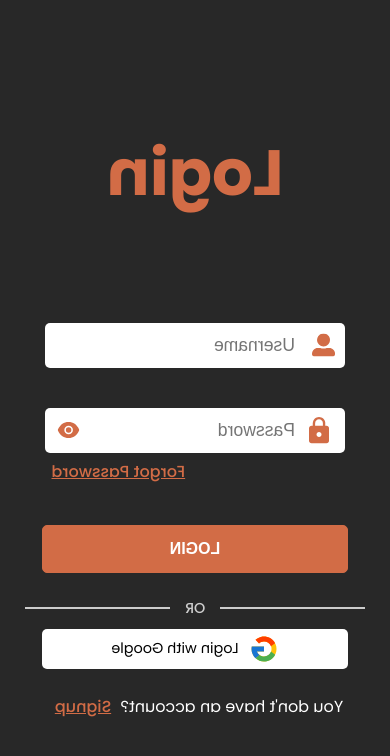
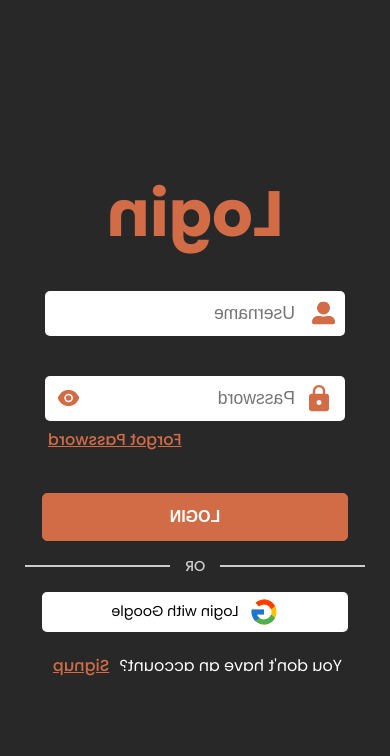
Before and after one commit to 404-Runtime-Terror/Password-Manager-Frontend, a Next.js app: page /components/Login in a window 390 px wide. Shown: the top 756 px of the page. Built offline with nearby package versions, Linux system fonts and the light colour scheme.

Commit message:
added change in mobile and desktop view

```diff
--- a/pages/components/Login/index.jsx
+++ b/pages/components/Login/index.jsx
@@ -141,6 +141,8 @@ const Login = (props) => {
                   style={{
                     border: "none",
                     color: "var(--primary-color) !important",
+                    alignSelf: "flex-end",
+                    marginRight: "18px",
                   }}
                 >
                   Forgot Password
@@ -168,7 +170,6 @@ const Login = (props) => {
                   </button>
                 </div>
               </form>
-              <br />
 
               {/* or bar */}
               <div
@@ -177,6 +178,7 @@ const Login = (props) => {
                   alignItems: "center",
                   gap: 5,
                   width: "100%",
+                  margin: "15px 0",
                 }}
               >
                 <div class={style.bar} style={{ flex: 1 }}></div>
@@ -190,7 +192,6 @@ const Login = (props) => {
                   display: "flex",
                   alignItems: "center",
                   flexDirection: "column",
-                  marginTop: 10,
                   gap: 10,
                   width: "100%",
                 }}
@@ -201,7 +202,6 @@ const Login = (props) => {
                   <span style={{ marginLeft: 10 }}>Login with Google</span>
                 </div>
               </div>
-              <br />
 
               {/* signup button */}
               {/* onclicking this button it will redirect to signup page */}
@@ -210,7 +210,7 @@ const Login = (props) => {
                 <a
                   onClick={() => props.setisLoginPage(false)}
                   className={style.redirect}
-                  style={{ cursor: "pointer", color: "var(--primary-color)" }}
+                  style={{ cursor: "pointer" }}
                 >
                   Signup
                 </a>
--- a/pages/components/Login/style.module.css
+++ b/pages/components/Login/style.module.css
@@ -17,7 +17,7 @@
   display: flex;
   flex-direction: column;
   align-items: center;
-  justify-content: space-evenly;
+  justify-content: center;
   height: 90vh;
   width: 500px;
   /* background-color: rgb(255, 255, 255, 0.4); */
@@ -34,6 +34,7 @@
   color: var(--primary-color);
   text-transform: capitalize;
   font-size: 2rem;
+  margin-bottom: 10px;
 }
 
 .form_box {
@@ -95,27 +96,6 @@
   margin-bottom: 5px;
 }
 
-.link_box {
-  color: var(--primary-color);
-}
-
-.redirect {
-  width: 300px;
-  text-align: right;
-  text-decoration: none;
-  margin-right: 3px;
-  border-radius: 5px;
-  padding: 1px 5px;
-  font-weight: 500;
-  color: white !important;
-  transition: all 0.3s linear;
-  border: 2px solid;
-  border-color: white !important;
-}
-.redirect:hover {
-  text-decoration: underline;
-}
-
 .button_box {
   display: flex;
   align-items: center;
@@ -166,6 +146,31 @@
   background: #ccc;
 }
 
+.link_box {
+  display: flex;
+  flex-wrap: nowrap;
+  align-items: center;
+  margin-top: 20px;
+  color: var(--primary-color);
+}
+
+.redirect {
+  width: fit-content;
+  text-align: right;
+  text-decoration: none;
+  margin-left: 5px;
+  border-radius: 5px;
+  padding: 1px 5px;
+  font-weight: 500;
+  color: white !important;
+  transition: all 0.3s linear;
+  border: 2px solid;
+  border-color: white !important;
+}
+.redirect:hover {
+  text-decoration: underline;
+}
+
 @media (max-width: 550px) {
   .login_box {
     backdrop-filter: none;
--- a/pages/components/SignUp/index.jsx
+++ b/pages/components/SignUp/index.jsx
@@ -187,6 +187,7 @@ const Signup = (props) => {
               alignItems: "center",
               gap: 5,
               width: "60%",
+              margin: "15px 0",
             }}
           >
             <div class={style.bar} style={{ flex: 1 }}></div>
@@ -200,7 +201,6 @@ const Signup = (props) => {
               display: "flex",
               alignItems: "center",
               flexDirection: "column",
-              marginTop: 0,
               gap: 10,
               width: "100%",
             }}
@@ -210,6 +210,7 @@ const Signup = (props) => {
               <span style={{ marginLeft: 10 }}>Signup with Google</span>
             </div>
           </div>
+
           <div className={style.link_box}>
             Do you already have account?{" "}
             <a
--- a/pages/components/SignUp/style.module.css
+++ b/pages/components/SignUp/style.module.css
@@ -30,7 +30,7 @@
   display: flex;
   flex-direction: column;
   align-items: center;
-  justify-content: space-evenly;
+  justify-content: center;
   height: 90vh;
   width: 500px;
   background-color: rgba(247, 236, 255, 0.4);
@@ -46,7 +46,7 @@
   color: var(--primary-color);
   text-transform: capitalize;
   font-size: 2rem;
-  /* margin-bottom: 10px; */
+  margin-bottom: 10px;
 }
 
 .form_box {
@@ -138,27 +138,6 @@
   border-radius: 5px;
 }
 
-.link_box {
-  color: var(--primary-color);
-}
-
-.redirect {
-  width: 300px;
-  text-align: right;
-  text-decoration: none;
-  margin-right: 3px;
-  border-radius: 5px;
-  padding: 1px 5px;
-  font-weight: 500;
-  color: white !important;
-  border: 2px solid;
-  border-color: white !important;
-  transition: all 0.3s linear;
-}
-.redirect:hover {
-  text-decoration: underline;
-}
-
 .bar {
   background-color: #eee;
   border: 1px solid #ccc;
@@ -195,6 +174,32 @@
 .other_signup_icon:active {
   background: #ccc;
 }
+
+.link_box {
+  display: flex;
+  flex-wrap: nowrap;
+  align-items: center;
+  margin-top: 20px;
+  color: var(--primary-color);
+}
+
+.redirect {
+  width: fit-content;
+  text-align: right;
+  text-decoration: none;
+  margin-left: 5px;
+  border-radius: 5px;
+  padding: 1px 5px;
+  font-weight: 500;
+  color: white !important;
+  border: 2px solid;
+  border-color: white !important;
+  transition: all 0.3s linear;
+}
+.redirect:hover {
+  text-decoration: underline;
+}
+
 @media (max-width: 550px) {
   .signup_box {
     background-color: transparent;
```
